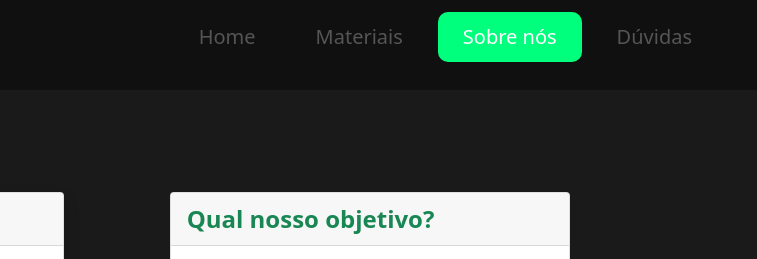
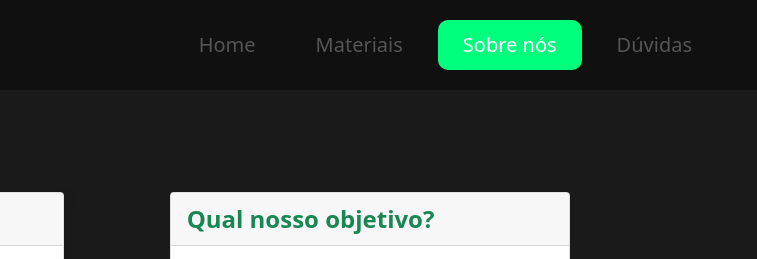
Before and after one commit to phelyppealex/infoBasic, a plain HTML site: page html/about.html in a window 1280 px wide. Shown: the top 259 px of the page, 523-1280 px from the left. Drawn offline with nearby package versions, Linux system fonts and the light colour scheme.

Commit message:
centralizando nav da About

```diff
--- a/css/styleAbout.css
+++ b/css/styleAbout.css
@@ -26,7 +26,6 @@ header {
   padding: 0;
   display: flex;
   justify-content: space-between;
-  align-items: center;
 }
 
 .logo {
@@ -93,11 +92,11 @@ input {
   top: 45%;
   left: 15%;
 }
-
 .menu {
   list-style: none;
   display: flex;
   align-items: center;
+  margin-bottom: 0;
 }
 .menu li {
   margin-left: 10px;
```
